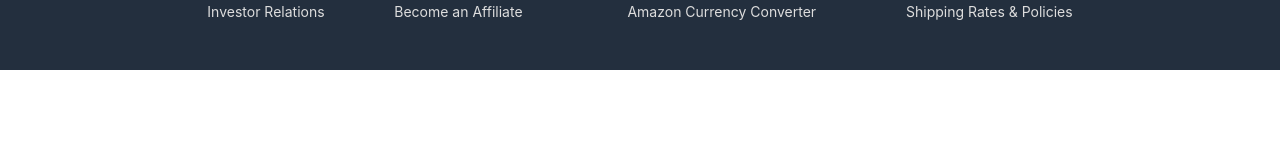
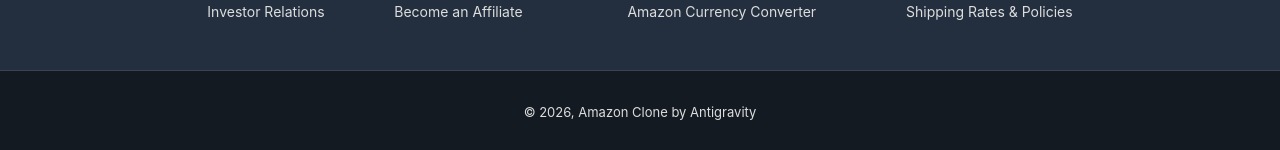
Before and after one commit to KeshavxA/amazon, a React (Create React App) app: page / in a window 1280 px wide. Shown: the part 2435-2585 px from the top of the page. Before the commit the page ends 2505 px from the top, so only its background shows below. Built offline with nearby package versions, Linux system fonts and the light colour scheme.

Commit message:
feat: 5. Dynamic Footer Copyright

```diff
--- a/src/components/Footer.css
+++ b/src/components/Footer.css
@@ -40,10 +40,19 @@
 .footer__linkCol > p {
   font-size: 14px;
   margin-bottom: 10px;
-  color: #ddd;
   cursor: pointer;
+  color: #DDD;
 }
 
 .footer__linkCol > p:hover {
   text-decoration: underline;
 }
+
+.footer__copyright {
+  text-align: center;
+  padding: 20px;
+  background-color: #131A22;
+  color: #DDD;
+  font-size: 13px;
+  border-top: 1px solid #3a4553;
+}
--- a/src/components/Footer.js
+++ b/src/components/Footer.js
@@ -44,6 +44,9 @@
           <p>Shipping Rates & Policies</p>
         </div>
       </div>
+      <div className="footer__copyright">
+        <p>&copy; {new Date().getFullYear()}, Amazon Clone by Antigravity</p>
+      </div>
     </div>
   );
 }
```
